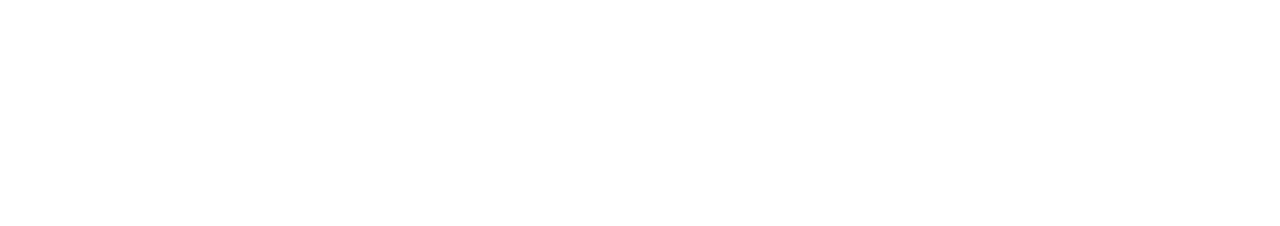
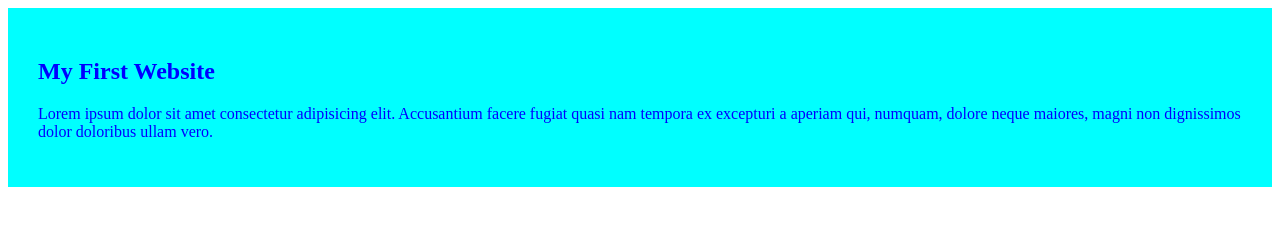
Before and after one commit to imrankhandu/my-simple-website, a plain HTML site: page index.html in a window 1280 px wide. Drawn offline with Linux system fonts and the light colour scheme.

Commit message:
added the first blog

```diff
--- /dev/null
+++ b/Styles/blog.css
@@ -0,0 +1,5 @@
+div{
+    background-color: aqua;
+    color:blue;
+    padding: 30px;
+}
--- a/index.html
+++ b/index.html
@@ -3,9 +3,14 @@
 <head>
     <meta charset="UTF-8">
     <meta name="viewport" content="width=device-width, initial-scale=1.0">
-    <title>Document</title>
+    <title>My simple website </title>
+    <link rel="stylesheet" href="Styles/blog.css">
 </head>
 <body>
+    <div>
+        <h2>My First Website</h2>
+        <p>Lorem ipsum dolor sit amet consectetur adipisicing elit. Accusantium facere fugiat quasi nam tempora ex excepturi a aperiam qui, numquam, dolore neque maiores, magni non dignissimos dolor doloribus ullam vero.</p>
+    </div>
 
 </body>
 </html>
```
